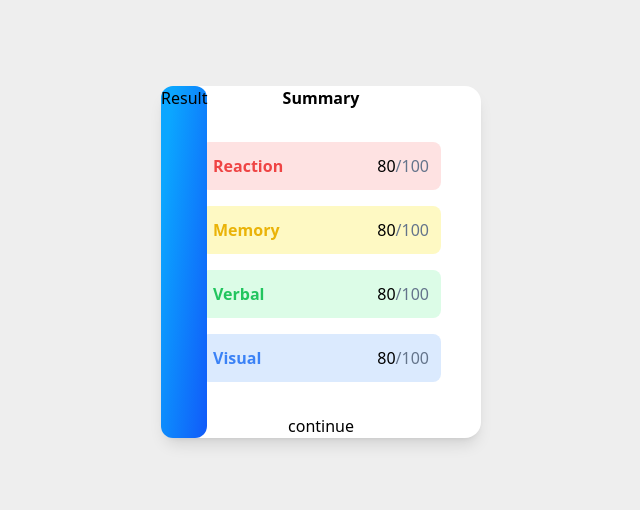
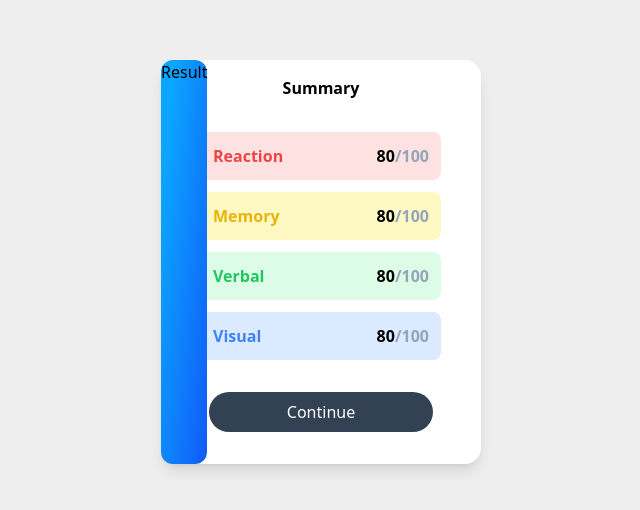
Before and after one commit to Arman-najafi/cw-17, a React (Vite) app: page / in a window 1280 px wide. Shown: the part 138-648 px from the top of the page, without its empty margins (319-959 px from the left). Built offline with nearby package versions, Linux system fonts and the light colour scheme; no server answers.

Commit message:
fix: Button component

```diff
--- a/src/Component/button/Button.jsx
+++ b/src/Component/button/Button.jsx
@@ -0,0 +1,16 @@
+export default function Button({ variant, children, ...props }) {
+  let variantClasses = "";
+  switch (variant) {
+    case "summary":
+      variantClasses = "bg-slate-700 text-white";
+      break;
+    default:
+      variantClasses = "bg-slate-100";
+      break;
+  }
+  return (
+    <button className={`${variantClasses} w-56 rounded-3xl py-2`}>
+      {children}
+    </button>
+  );
+}
--- a/src/Component/subject/subject.jsx
+++ b/src/Component/subject/subject.jsx
@@ -22,8 +22,8 @@ export default function Subject({ variant, children, ...props }) {
       className={`${variantClasses} flex justify-between items-center rounded-lg py-3 w-60 px-3`}
     >
       <div className="font-semibold">{children}</div>
-      <div className="text-slate-500">
-        <span className="text-black">80</span>/100
+      <div className="text-slate-400 font-semibold">
+        <span className="text-black ">80</span>/100
       </div>
     </div>
   );
--- a/src/Component/summary/summary.jsx
+++ b/src/Component/summary/summary.jsx
@@ -1,16 +1,17 @@
+import Button from "../button/Button";
 import Subject from "../subject/Subject";
 
 export default function Summary() {
   return (
-    <div className="w-80 shadow-lg flex flex-col justify-center items-center rounded-2xl cursor-default bg-white">
+    <div className="w-80 pt-4 pb-8 shadow-lg flex flex-col justify-center items-center rounded-2xl cursor-default bg-white">
       <h1 className="font-bold">Summary</h1>
-      <div className="flex flex-col justify-center items-center gap-4 py-8">
-        <Subject children={"Reaction"} variant={"Reaction"} />
-        <Subject children={"Memory"} variant={"Memory"} />
-        <Subject children={"Verbal"} variant={"Verbal"} />
-        <Subject children={"Visual"} variant={"Visual"} />
+      <div className="flex flex-col justify-center items-center gap-3 py-8">
+        <Subject variant={"Reaction"}>Reaction</Subject>
+        <Subject variant={"Memory"}>Memory</Subject>
+        <Subject variant={"Verbal"}>Verbal</Subject>
+        <Subject variant={"Visual"}>Visual</Subject>
       </div>
-      <button>continue</button>
+      <Button variant={"summary"}>Continue</Button>
     </div>
   );
 }
```
